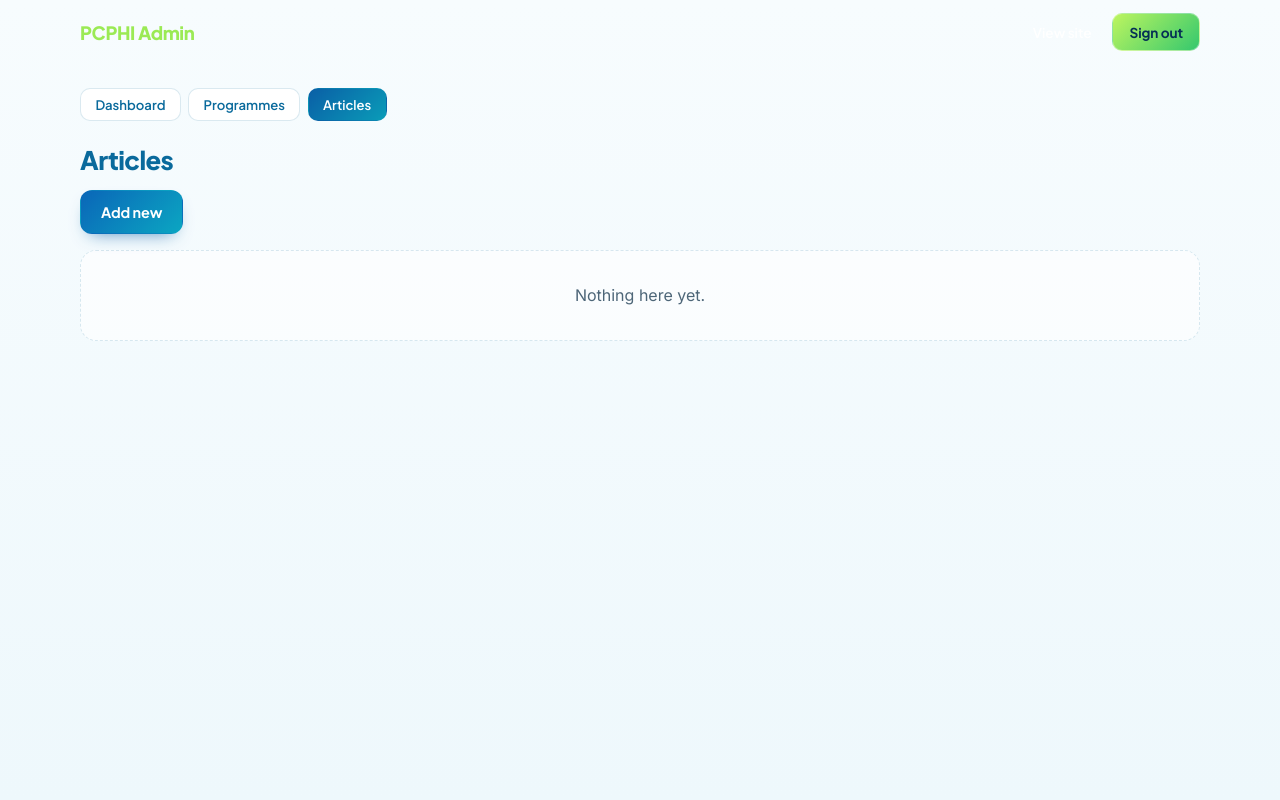
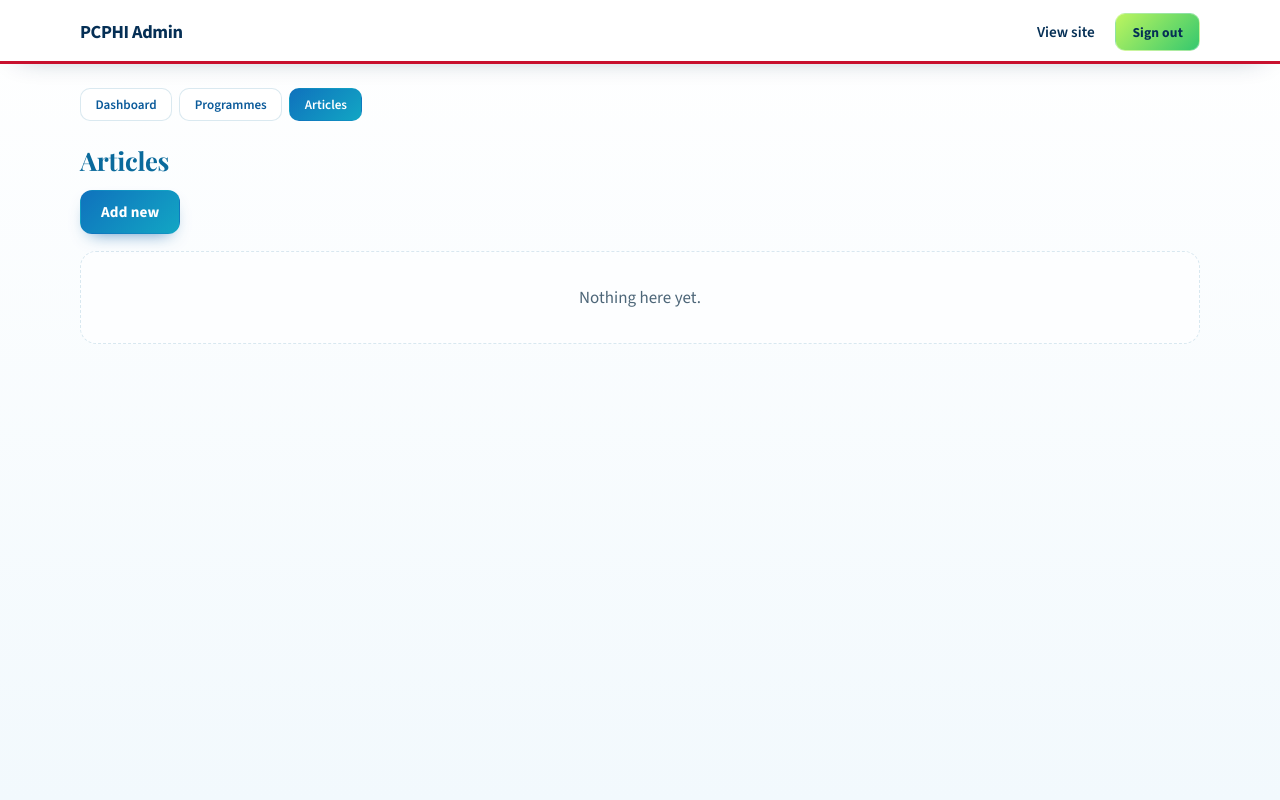
Before and after one commit to Pianoshed/pcphi, a Flask app: page /admin/articles in a window 1280 px wide. Run offline with Flask 3, Linux system fonts and the light colour scheme; the visitor is signed in with stand-in values (Sample User, id 1); data that the repository does not hold is empty; parts of the project's set-up code (start-up, migrations or seed data) failed here and were passed over; some libraries are stand-ins or nearby versions.

Commit message:
second ui  PCPHI website

```diff
--- a/app/static/css/brand.css
+++ b/app/static/css/brand.css
@@ -10,9 +10,9 @@
   --bg-mother:url("../images/backgrounds/03-mother-and-child.jpg");
   --bg-youth:url("../images/backgrounds/04-youth-community-dialogue.jpg");
   --bg-impact:url("../images/backgrounds/05-public-health-impact-footer.jpg");
-  --ov-left:linear-gradient(90deg,rgba(5,47,85,.93) 0%,rgba(5,47,85,.62) 55%,rgba(5,47,85,.34) 100%);
-  --ov-flat:linear-gradient(rgba(5,47,85,.78),rgba(5,47,85,.78));
-  --ov-foot:linear-gradient(180deg,rgba(5,47,85,.9),rgba(5,47,85,.8));
+  --ov-left:linear-gradient(90deg,rgba(10,108,184,.9) 0%,rgba(14,138,200,.55) 55%,rgba(20,170,205,.12) 100%);
+  --ov-flat:linear-gradient(rgba(10,112,188,.66),rgba(10,112,188,.66));
+  --ov-foot:linear-gradient(180deg,rgba(7,70,125,.9),rgba(7,70,125,.82));
 }
 @supports (background-image:image-set(url("a.webp") type("image/webp"))){
 :root{
@@ -46,3 +46,70 @@
   .bg-mother{background-image:var(--ov-flat),var(--bg-mother)}
   .bg-youth{background-image:var(--ov-flat),var(--bg-youth)}
 }
+
+/* ==========================================================
+   THEME v2: brighter, classic and professional
+   Crimson accent + Playfair Display / Source Sans 3
+   ========================================================== */
+:root{
+  --crimson:#C8102E;--crimson-dark:#9E0B24;--crimson-soft:#FDECEF;
+  --f-head:"Playfair Display",Georgia,"Times New Roman",serif;
+  --f-body:"Source Sans 3","Segoe UI",system-ui,-apple-system,sans-serif;
+  --f-ui:"Source Sans 3","Segoe UI",system-ui,-apple-system,sans-serif;
+  --g-dark:linear-gradient(155deg,#0A62AA 0%,#1088C6 55%,#16B2C9 100%);
+  --g-teal:linear-gradient(135deg,#0F72BD,#12A6C4);
+  --g-crimson:linear-gradient(135deg,#D8183A,#B00D29);
+}
+body{font-size:clamp(1rem,.95rem + .2vw,1.0625rem);background:linear-gradient(180deg,#FFFFFF 0%,#F2F9FD 100%)}
+h1,h2,h3,h4,.statement,.serif,.goal .big,.goal-row .n,.figures b,.stat b{font-variant-numeric:lining-nums}
+h1,h2{font-family:var(--f-head);letter-spacing:-.01em;color:#0A4A7A}
+h1{font-weight:700}h2{font-weight:700}
+h3,h4{font-family:var(--f-ui);font-weight:700;letter-spacing:0}
+.on-dark h1,.on-dark h2,.on-dark h3{color:#fff}
+.serif{font-weight:600;letter-spacing:-.005em}
+/* UI text stays in the clean sans */
+.btn,label,legend,.nav-list a,.nav-list button.dd-btn,.pill,th,.brand,.foot h3,details.enq summary,.adm-nav a,.node,.toast,.panel h3,.theme h3,.card h3{font-family:var(--f-ui)}
+.btn{font-weight:700;font-size:.95rem;letter-spacing:.01em}
+.nav-list a,.nav-list button.dd-btn{font-weight:600;font-size:.95rem}
+/* section accent bar */
+.wrap>h2::after,.split>div>h2::after,.banner h1::after{content:"";display:block;width:46px;height:3px;border-radius:2px;background:var(--crimson);margin-top:.55rem}
+.band h2::after,.sticky h2::after{display:none}
+.on-dark .wrap>h2::after,.on-dark .split>div>h2::after,.banner h1::after{background:#FF4D67}
+/* header: bright white bar with crimson rule */
+.site-header{color:var(--ink)}
+.site-header::before{opacity:1;background:rgba(255,255,255,.97);border-bottom:3px solid var(--crimson);box-shadow:0 10px 28px -20px rgba(5,47,85,.45)}
+.site-header .brand{color:var(--deep)}
+.site-header .brand .chip{background:transparent;box-shadow:none;padding:0}
+.site-header .nav-list a,.site-header .nav-list button.dd-btn{color:var(--deep)}
+.site-header .nav-list a:hover,.site-header .dd-btn:hover{background:rgba(10,106,156,.08);color:var(--crimson)}
+.site-header .nav-list a[aria-current=page]{background:var(--crimson-soft);color:var(--crimson)}
+.site-header .nav-list a.btn,.site-header .nav-list a.btn:hover,.site-header .nav-list a.btn[aria-current=page]{background:var(--g-crimson);color:#fff}
+.site-header .nav-list a.btn:hover{filter:brightness(1.08)}
+.site-header .dd-menu{background:#fff;border:1px solid var(--line);box-shadow:var(--shadow)}
+.site-header .menu-btn{background:#fff;border:1px solid rgba(10,106,156,.3);color:var(--deep)}
+/* buttons: crimson primary */
+.btn-primary,.on-dark .btn-primary,.on-dark .btn-primary:hover,.btn-primary:hover{background:var(--g-crimson);color:#fff;box-shadow:0 10px 20px -12px rgba(200,16,46,.9)}
+.btn-primary:hover{filter:brightness(1.08)}
+.btn-solid{background:linear-gradient(135deg,#0F72BD,#12A6C4)}
+/* accents */
+.card::before{background:linear-gradient(90deg,var(--crimson),#FF6B81)}
+.panel.vision{border-left:4px solid var(--crimson)}
+.goal-row .n{background:linear-gradient(135deg,#C8102E,#E8465E);-webkit-background-clip:text;background-clip:text}
+.goal-row:nth-child(3n+2) .n{background:linear-gradient(135deg,#0F72BD,#12A6C4);-webkit-background-clip:text;background-clip:text}
+.goal-row:nth-child(3n) .n{background:linear-gradient(135deg,#C8102E,#E8465E);-webkit-background-clip:text;background-clip:text}
+.theme:nth-child(3n+1) .ico{background:rgba(200,16,46,.1);color:var(--crimson)}
+.theme:nth-child(1) .ico,.theme:nth-child(9) .ico{background:rgba(255,255,255,.2);color:#fff}
+.pill{background:#E1F2FA;color:#0A5A8A}
+.on-sand{background:linear-gradient(180deg,#EAF7FC 0%,#DDF1F8 100%)}
+.site-footer.bg-impact{border-top:4px solid var(--crimson)}
+.foot h3{color:#fff;border-bottom:2px solid var(--crimson);display:inline-block;padding-bottom:.25rem}
+.toast{border-left-color:var(--crimson)}
+a{color:#0A5A9A}a:hover{color:var(--crimson)}
+.on-dark a{color:#fff}.on-dark a:hover{color:#FFD0D7}
+.on-dark .btn-primary,.on-dark a.btn-primary{color:#fff}
+.foot a:hover{color:#FFD0D7}
+@media (max-width:959px){
+  .site-header::before{background:rgba(255,255,255,.98)}
+  .nav{background:#fff;border-left:1px solid var(--line);box-shadow:-30px 0 60px -30px rgba(5,47,85,.5)}
+  .dd-menu{border-left:2px solid var(--crimson)}
+}
--- a/app/templates/base.html
+++ b/app/templates/base.html
@@ -9,11 +9,11 @@
 <meta property="og:type" content="website"><meta property="og:site_name" content="{{ c.ORG.name }}"><meta property="og:title" content="{{ t or c.ORG.name }}"><meta property="og:description" content="{{ d }}"><meta property="og:url" content="{{ canonical }}">
 {% if static_exists('images/hero/hero.jpg') %}<meta property="og:image" content="{{ site_url }}{{ url_for('static', filename='images/hero/hero.jpg') }}">{% endif %}
 <meta name="twitter:card" content="summary_large_image"><meta name="twitter:title" content="{{ t or c.ORG.name }}"><meta name="twitter:description" content="{{ d }}">
-<meta name="theme-color" content="#05396A">
+<meta name="theme-color" content="#FFFFFF">
 {% block robots %}{% endblock %}
 <link rel="icon" href="{{ url_for('static', filename='images/logo/favicon.png' if static_exists('images/logo/favicon.png') else 'icons/favicon.svg') }}">
 <link rel="preconnect" href="https://fonts.googleapis.com"><link rel="preconnect" href="https://fonts.gstatic.com" crossorigin>
-<link rel="stylesheet" href="https://fonts.googleapis.com/css2?family=Inter:wght@400;500;600&family=Plus+Jakarta+Sans:wght@600;700;800&display=swap">
+<link rel="stylesheet" href="https://fonts.googleapis.com/css2?family=Playfair+Display:wght@600;700;800&family=Source+Sans+3:wght@400;500;600;700&display=swap">
 {% for f in ('main', 'components', 'responsive', 'brand') %}<link rel="stylesheet" href="{{ url_for('static', filename='css/' ~ f ~ '.css') }}">{% endfor %}
 <script type="application/ld+json">{{ {"@context": "https://schema.org", "@type": "NGO", "name": c.ORG.name, "alternateName": c.ORG.short, "url": site_url, "telephone": c.ORG.phones[0][0], "email": c.ORG.email, "address": {"@type": "PostalAddress", "streetAddress": "7 State Specialist Hospital Administrative Building", "addressLocality": "Ondo City", "addressRegion": "Ondo State", "addressCountry": "NG"}, "sameAs": c.SOCIAL|map(attribute=1)|list}|tojson }}</script>
 </head>
```
